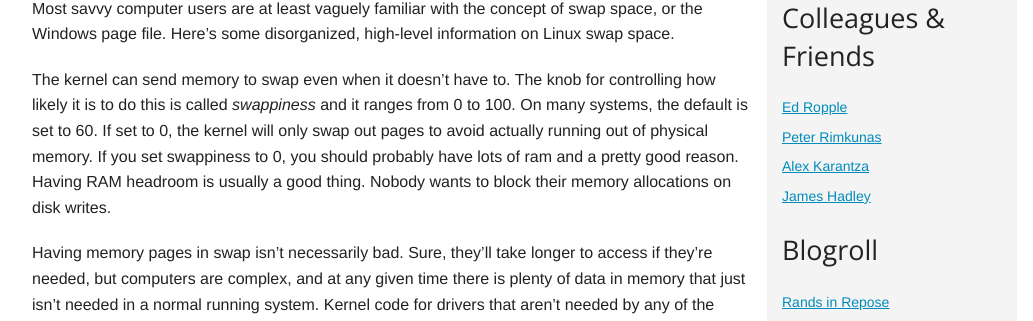
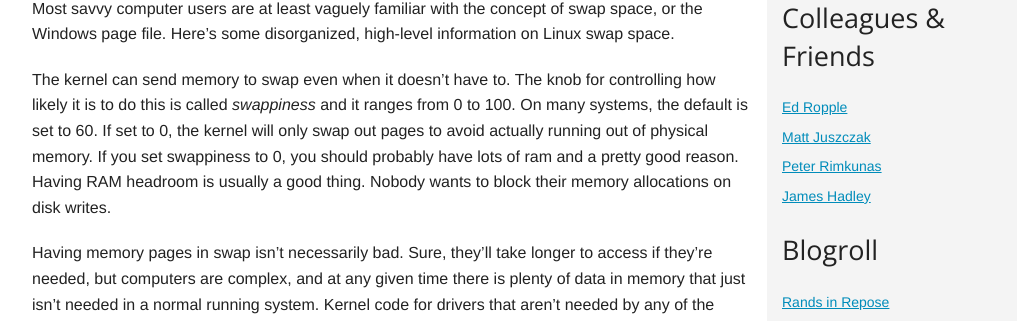
Before and after one commit to seanedwards/seanedwards.github.io, a Jekyll site: the page built from _posts/2015-07-29-swap-and-vmstat.md, in a window 1280 px wide. Shown: the part 228-549 px from the top of the page, without its empty margins (123-1156 px from the left). Built offline with Jekyll 4.4.1, drawn with Linux system fonts in a browser that asks for light colours; comment, search, counter and statistics services are not loaded.

Commit message:
Add Matt, remove Alex (until his site is fixed)

```diff
--- a/_data/blogroll.yml
+++ b/_data/blogroll.yml
@@ -3,11 +3,14 @@
     - name: Ed Ropple
       url: http://edcanhack.com
 
+    - name: Matt Juszczak
+      url: http://www.atopia.net
+
     - name: Peter Rimkunas
       url: http://peterimkunas.com
 
-    - name: Alex Karantza
-      url: http://karantza.org
+    #- name: Alex Karantza
+    #  url: http://karantza.org
 
     - name: James Hadley
       url: http://jamesahadley.com
```
